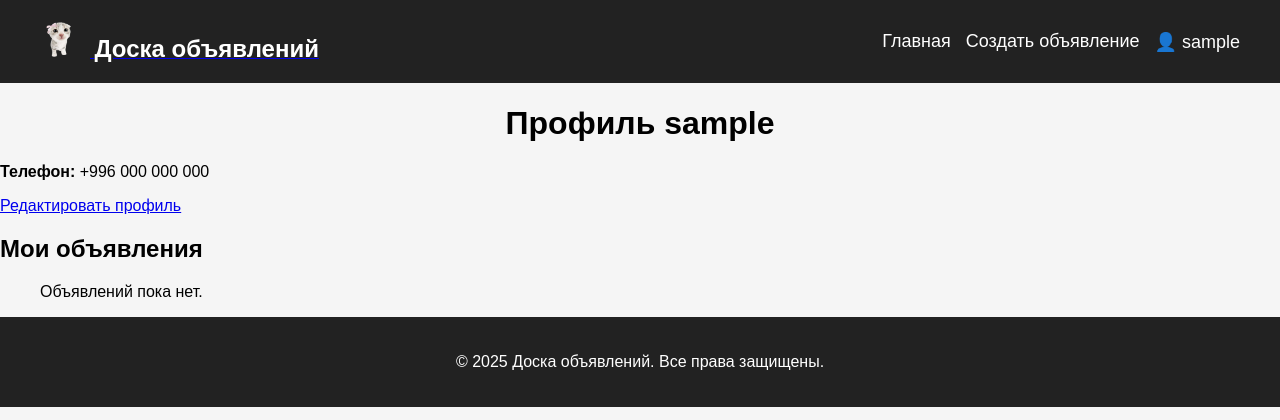
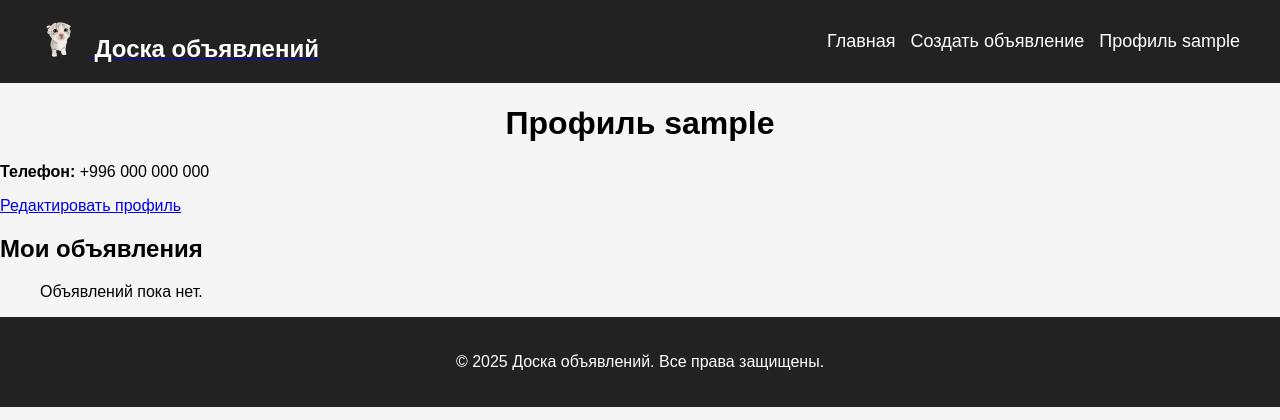
Before and after one commit to diiogeny/cw_9_dtr, a Django app: page /accounts/profile/ in a window 1280 px wide. Shown: the top 420 px of the page. Run offline with Django 5.2, Linux system fonts and the light colour scheme; the visitor is signed in with stand-in values (Sample User, id 1); parts of the project's set-up code (start-up, migrations or seed data) failed here and were passed over.

Commit message:
Правки

```diff
--- a/templates/base.html
+++ b/templates/base.html
@@ -24,7 +24,7 @@
                 <li><a href="{% url 'ad-list' %}">Главная</a></li>
                 <li><a href="{% url 'ad-create' %}">Создать объявление</a></li>
                 {% if user.is_authenticated and user.username %}
-    <li><a href="{% url 'user-profile' username=user.username %}">👤 {{ user.username }}</a></li>
+    <li><a href="{% url 'user-profile' username=user.username %}"> Профиль {{ user.username }}</a></li>
 {% else %}
     <li><a href="{% url 'login' %}">Вход</a></li>
     <li><a href="{% url 'register' %}">Регистрация</a></li>
```
